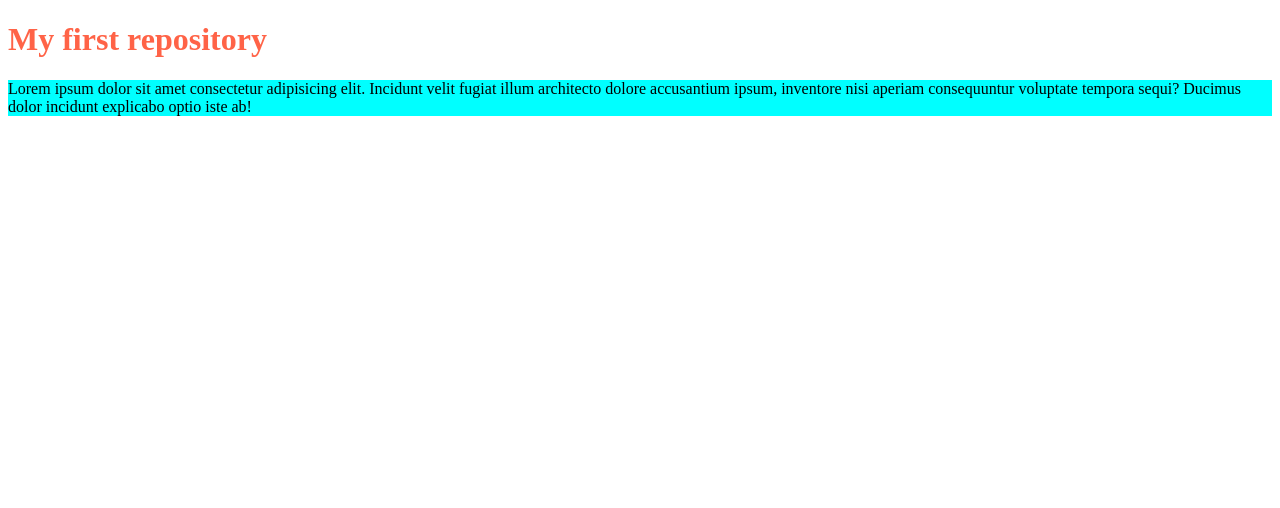
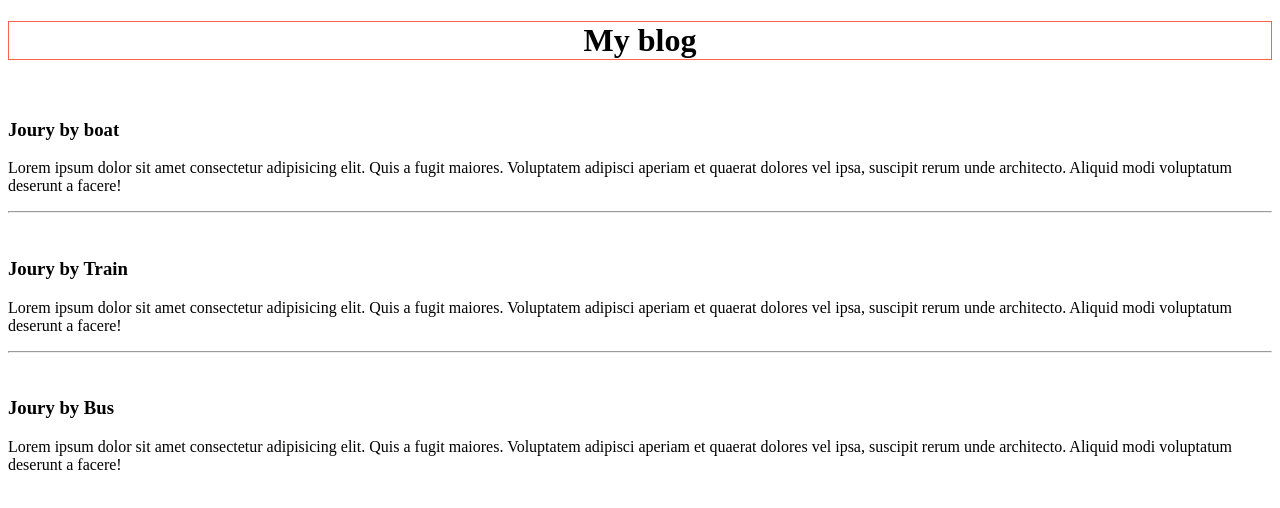
Before and after one commit to Tanjil66/my-first-repo, a plain HTML site: page index.html in a window 1280 px wide. Drawn offline with Linux system fonts and the light colour scheme.

Commit message:
blog banisi

```diff
--- a/index.html
+++ b/index.html
@@ -8,13 +8,26 @@
     <title>my-first-repo</title>
     <link rel="stylesheet" href="style.css">
 </head>
+<!-- comment -->
 
 <body>
-    <h1>My first repository </h1>
 
-    <p>Lorem ipsum dolor sit amet consectetur adipisicing elit. Incidunt velit fugiat illum architecto dolore
-        accusantium ipsum, inventore nisi aperiam consequuntur voluptate tempora sequi? Ducimus dolor incidunt explicabo
-        optio iste ab!</p>
+
+    <div>
+        <h1>My blog</h1>
+        <br>
+        <h3>Joury by boat</h3>
+        <p>Lorem ipsum dolor sit amet consectetur adipisicing elit. Quis a fugit maiores. Voluptatem adipisci aperiam et
+            quaerat dolores vel ipsa, suscipit rerum unde architecto. Aliquid modi voluptatum deserunt a facere!</p>
+        <hr><br>
+        <h3>Joury by Train</h3>
+        <p>Lorem ipsum dolor sit amet consectetur adipisicing elit. Quis a fugit maiores. Voluptatem adipisci aperiam et
+            quaerat dolores vel ipsa, suscipit rerum unde architecto. Aliquid modi voluptatum deserunt a facere!</p>
+        <hr><br>
+        <h3>Joury by Bus</h3>
+        <p>Lorem ipsum dolor sit amet consectetur adipisicing elit. Quis a fugit maiores. Voluptatem adipisci aperiam et
+            quaerat dolores vel ipsa, suscipit rerum unde architecto. Aliquid modi voluptatum deserunt a facere!</p>
+    </div>
 </body>
 
 </html>
--- a/style.css
+++ b/style.css
@@ -1,6 +1,4 @@
 h1{
-    color:tomato;
+    border:1px solid tomato;
+    text-align: center;
 }
-p{
-    background-color: aqua;
-}
```
